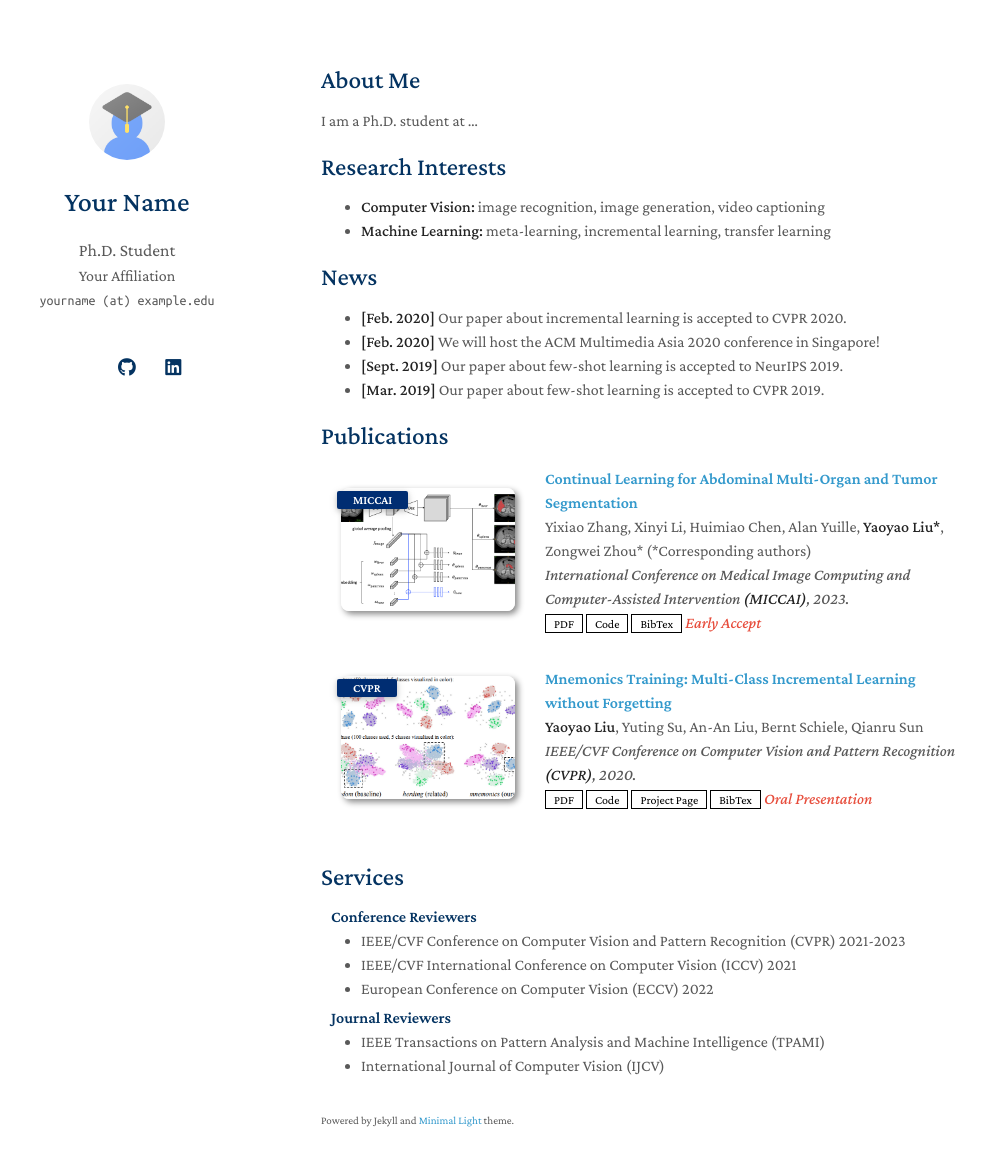
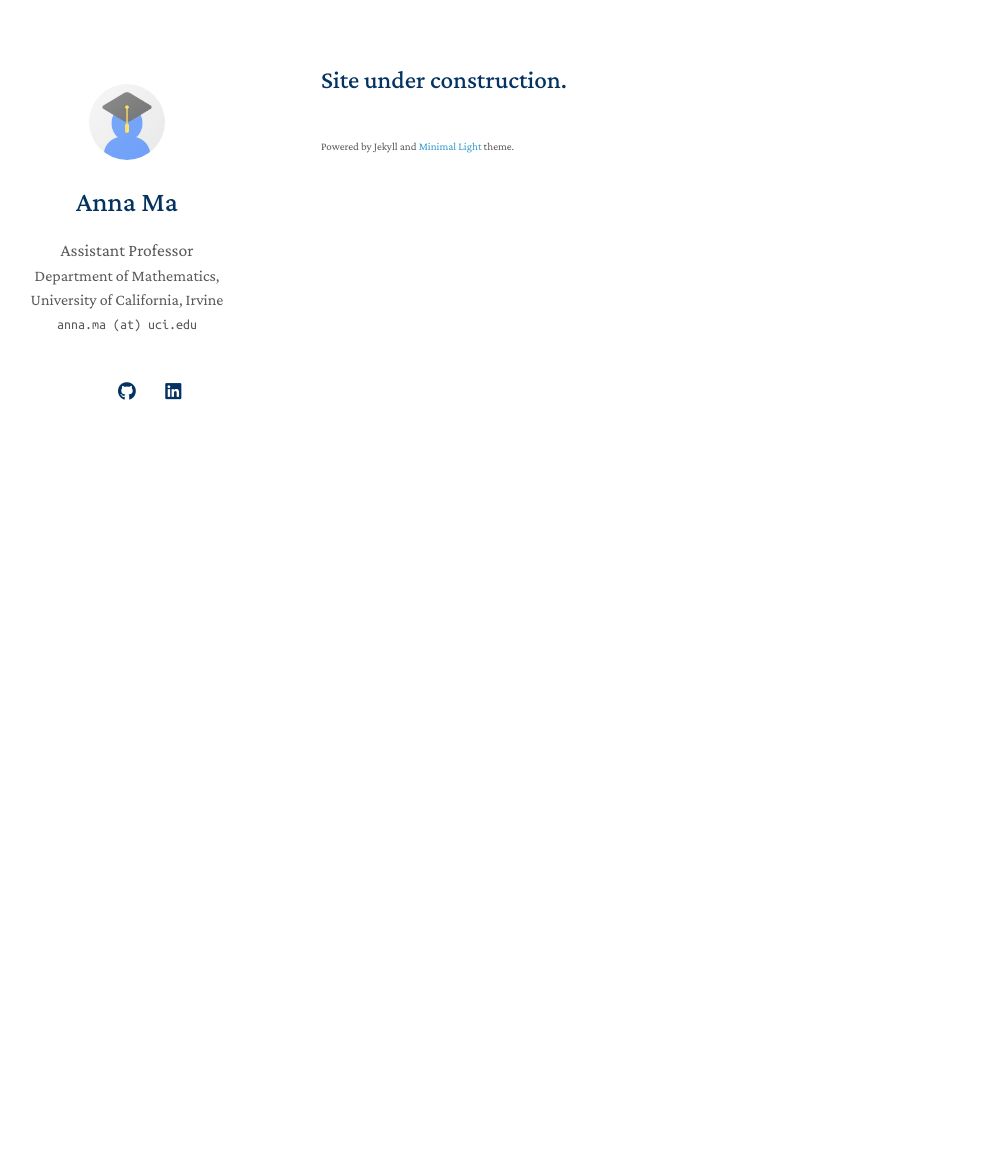
Before and after one commit to anna-math/anna-math.github.io, a Jekyll site: the page built from index.md, in a window 1280 px wide and 1201 px high. Shown: the top 1166 px of the window, without its empty margins (149-1135 px from the left). Built offline with Jekyll 4.4.1, drawn with Linux system fonts in a browser that asks for light colours; a style sheet for code colours, icons or effects is not loaded; our own code applies the rules of GitHub Pages for plain Markdown files.

Commit message:
front matter update

```diff
--- a/_config.yml
+++ b/_config.yml
@@ -1,8 +1,9 @@
 # Basic Information
-title: Your Name
-position: Ph.D. Student
-affiliation: Your Affiliation
-email: yourname (at) example.edu
+title: Anna Ma
+position: Assistant Professor
+affiliation: Department of Mathematics, University of California, Irvine
+affiliation_link: https://www.math.uci.edu/
+email: anna.ma (at) uci.edu
 
 # Search Engine Optimization (SEO)
 # The following information is used to improve the website traffic from search engines, e.g., Google.
--- a/_layouts/homepage.html
+++ b/_layouts/homepage.html
@@ -97,10 +97,6 @@
 
       {{ content }}
 
-      {% include publications.html %}
-
-      {% include services.html %}
-
       <br>
 
       {% if site.enable_footnote %}
--- a/index.md
+++ b/index.md
@@ -2,18 +2,4 @@
 layout: homepage
 ---
 
-## About Me
-
-I am a Ph.D. student at ...
-
-## Research Interests
-
-- **Computer Vision:** image recognition, image generation, video captioning
-- **Machine Learning:** meta-learning, incremental learning, transfer learning
-
-## News
-
-- **[Feb. 2020]** Our paper about incremental learning is accepted to CVPR 2020.
-- **[Feb. 2020]** We will host the ACM Multimedia Asia 2020 conference in Singapore!
-- **[Sept. 2019]** Our paper about few-shot learning is accepted to NeurIPS 2019.
-- **[Mar. 2019]** Our paper about few-shot learning is accepted to CVPR 2019.
+## Site under construction.
```
